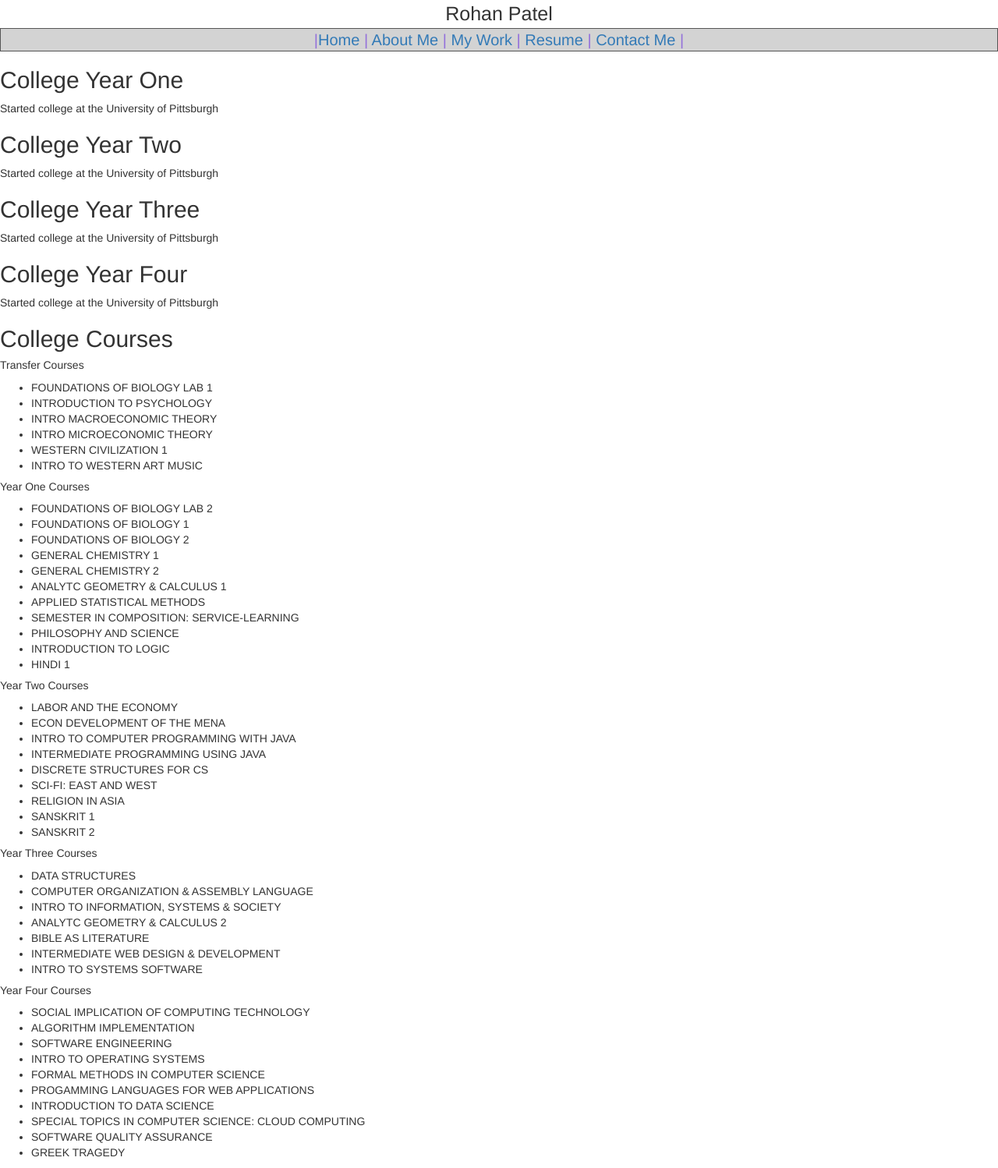
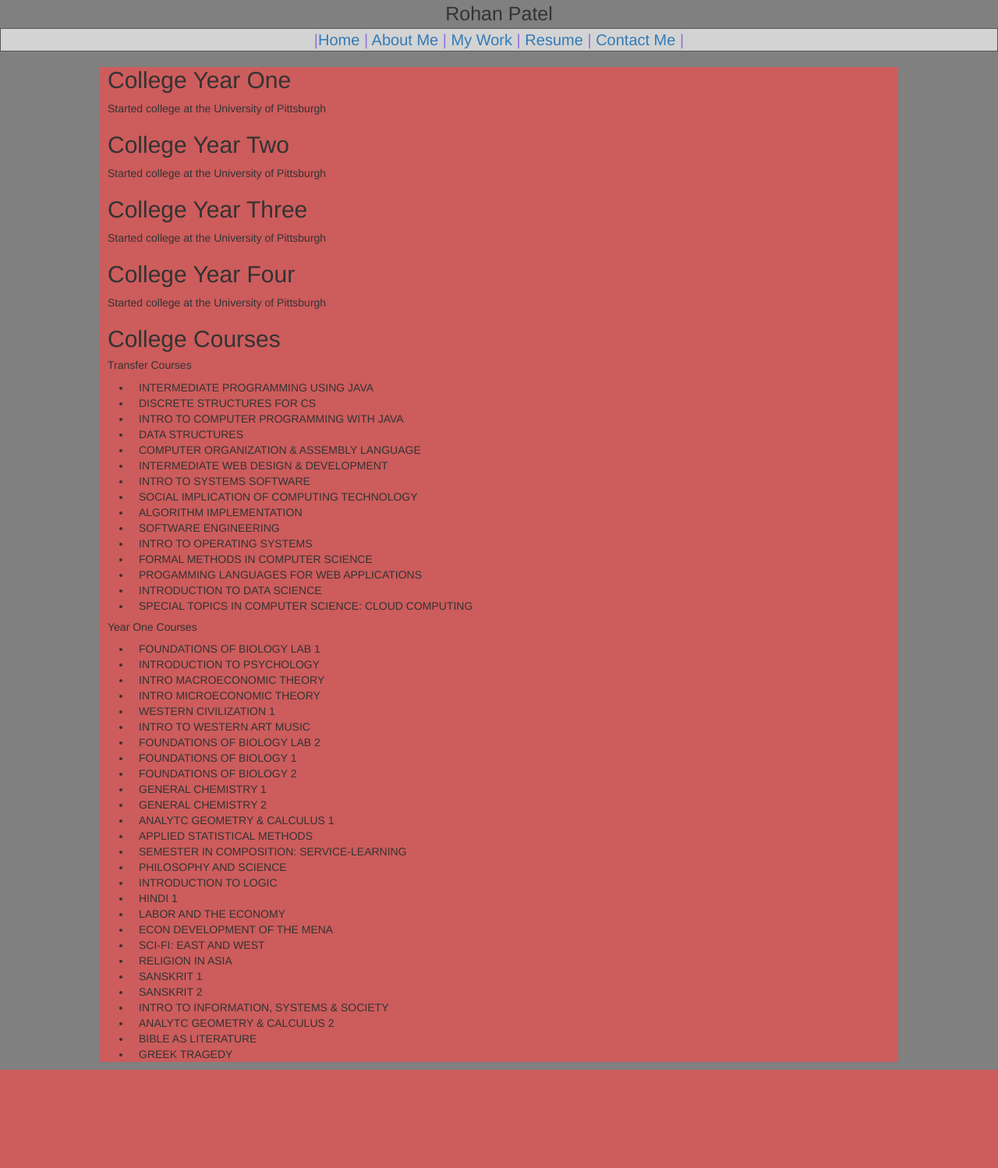
Before and after one commit to patelrohanv/CS-1520-Project, a PHP site: page / in a window 1280 px wide. Shown: the whole page at 78% size. After the commit the page ends 1372 px from the top, so only its background shows below. Run offline with PHP 8.4, Linux system fonts and the light colour scheme; some libraries are stand-ins or nearby versions.

Commit message:
Changed courses

```diff
--- a/css/home.css
+++ b/css/home.css
@@ -1,3 +1,8 @@
+/*Remember
+    #id selector
+    .class selector
+*/
+
 header {
     font-size: 25px;
     text-align: center;
@@ -11,5 +16,13 @@ nav {
     background-color: lightgrey;
 }
 
+.mainContent {
+    background-color: indianred;
+    margin-right: 10%;
+    margin-left: 10%;
+    text-indent: 10px;
+}
 
-/*Selector for id is #*/
+body {
+    background-color: grey;
+}
--- a/index.html
+++ b/index.html
@@ -19,28 +19,28 @@
             <a href="pages/contact.html">Contact Me</a> |
         </nav>
 
-        <div>
+        <div class="mainContent">
             <div>
                 <h2 id="yearOneContainer">College Year One</h2>
-                <div data-role="collapsible" class="yearOne">
+                <div data-role="collapsible" id="yearOne">
                     <p> Started college at the University of Pittsburgh</p>
                 </div>
             </div>
             <div>
                 <h2 id="yearTwoContainer">College Year Two</h2>
-                <div data-role="collapsible" class="yearTwo">
+                <div data-role="collapsible" id="yearTwo">
                     <p> Started college at the University of Pittsburgh</p>
                 </div>
             </div>
             <div>
                 <h2 id="yearThreeContainer">College Year Three</h2>
-                <div data-role="collapsible" class="yearThree">
+                <div data-role="collapsible" id="yearThree">
                     <p> Started college at the University of Pittsburgh</p>
                 </div>
             </div>
             <div>
                 <h2 id="yearFourContainer">College Year Four</h2>
-                <div data-role="collapsible" class="yearFour">
+                <div data-role="collapsible" id="yearFour">
                     <p> Started college at the University of Pittsburgh</p>
                 </div>
             </div>
@@ -48,19 +48,34 @@
                 <h2 id="courseContainer">College Courses</h2>
                 <div data-role="collapsible" id="courses">
                     <div>
-                        <h5 id="yearFourContainer">Transfer Courses</h5>
-                        <ul>
+                        <h5 id="cs_courses">Transfer Courses</h5>
+                        <ul id="cs_list">
+                            <li>INTERMEDIATE PROGRAMMING USING JAVA</li>
+                            <li>DISCRETE STRUCTURES FOR CS</li>
+                            <li>INTRO TO COMPUTER PROGRAMMING WITH JAVA</li>
+                            <li>DATA STRUCTURES</li>
+                            <li>COMPUTER ORGANIZATION & ASSEMBLY LANGUAGE</li>
+                            <li>INTERMEDIATE WEB DESIGN & DEVELOPMENT</li>
+                            <li>INTRO TO SYSTEMS SOFTWARE</li>
+                            <li>SOCIAL IMPLICATION OF COMPUTING TECHNOLOGY</li>
+                            <li>ALGORITHM IMPLEMENTATION</li>
+                            <li>SOFTWARE ENGINEERING</li>
+                            <li>INTRO TO OPERATING SYSTEMS</li>
+                            <li>FORMAL METHODS IN COMPUTER SCIENCE</li>
+                            <li>PROGAMMING LANGUAGES FOR WEB APPLICATIONS</li>
+                            <li>INTRODUCTION TO DATA SCIENCE</li>
+                            <li>SPECIAL TOPICS IN COMPUTER SCIENCE: CLOUD COMPUTING</li>
+                        </ul>
+                    </div>
+                    <div>
+                        <h5 id="other_coureses">Year One Courses</h5>
+                        <ul id="other_list">
                             <li>FOUNDATIONS OF BIOLOGY LAB 1</li>
                             <li>INTRODUCTION TO PSYCHOLOGY</li>
                             <li>INTRO MACROECONOMIC THEORY</li>
                             <li>INTRO MICROECONOMIC THEORY</li>
                             <li>WESTERN CIVILIZATION 1</li>
                             <li>INTRO TO WESTERN ART MUSIC</li>
-                        </ul>
-                    </div>
-                    <div>
-                        <h5 id="yearFourContainer">Year One Courses</h5>
-                        <ul>
                             <li>FOUNDATIONS OF BIOLOGY LAB 2</li>
                             <li>FOUNDATIONS OF BIOLOGY 1</li>
                             <li>FOUNDATIONS OF BIOLOGY 2</li>
@@ -72,46 +87,15 @@
                             <li>PHILOSOPHY AND SCIENCE</li>
                             <li>INTRODUCTION TO LOGIC</li>
                             <li>HINDI 1</li>
-                        </ul>
-                    </div>
-                    <div>
-                        <h5 id="yearTwoContainer">Year Two Courses</h5>
-                        <ul>
                             <li>LABOR AND THE ECONOMY</li>
                             <li>ECON DEVELOPMENT OF THE MENA</li>
-                            <li>INTRO TO COMPUTER PROGRAMMING WITH JAVA</li>
-                            <li>INTERMEDIATE PROGRAMMING USING JAVA</li>
-                            <li>DISCRETE STRUCTURES FOR CS</li>
                             <li>SCI-FI: EAST AND WEST</li>
                             <li>RELIGION IN ASIA</li>
                             <li>SANSKRIT 1</li>
                             <li>SANSKRIT 2</li>
-                        </ul>
-                    </div>
-                    <div>
-                        <h5 id="yearThreeContainer">Year Three Courses</h5>
-                        <ul>
-                            <li>DATA STRUCTURES</li>
-                            <li>COMPUTER ORGANIZATION & ASSEMBLY LANGUAGE</li>
                             <li>INTRO TO INFORMATION, SYSTEMS & SOCIETY</li>
                             <li>ANALYTC GEOMETRY & CALCULUS 2</li>
                             <li>BIBLE AS LITERATURE</li>
-                            <li>INTERMEDIATE WEB DESIGN & DEVELOPMENT</li>
-                            <li>INTRO TO SYSTEMS SOFTWARE</li>
-                        </ul>
-                    </div>
-                    <div>
-                        <h5 id="yearFourContainer">Year Four Courses</h5>
-                        <ul>
-                            <li>SOCIAL IMPLICATION OF COMPUTING TECHNOLOGY</li>
-                            <li>ALGORITHM IMPLEMENTATION</li>
-                            <li>SOFTWARE ENGINEERING</li>
-                            <li>INTRO TO OPERATING SYSTEMS</li>
-                            <li>FORMAL METHODS IN COMPUTER SCIENCE</li>
-                            <li>PROGAMMING LANGUAGES FOR WEB APPLICATIONS</li>
-                            <li>INTRODUCTION TO DATA SCIENCE</li>
-                            <li>SPECIAL TOPICS IN COMPUTER SCIENCE: CLOUD COMPUTING</li>
-                            <li>SOFTWARE QUALITY ASSURANCE</li>
                             <li>GREEK TRAGEDY</li>
                         </ul>
                     </div>
--- a/js/home.js
+++ b/js/home.js
@@ -5,26 +5,36 @@
 */
 $(function() {
     $("#yearOneContainer").click(function() {
-        $(".yearOne").slideToggle();
+        $("#yearOne").slideToggle();
     });
 });
 $(function() {
     $("#yearTwoContainer").click(function() {
-        $(".yearTwo").slideToggle();
+        $("#yearTwo").slideToggle();
     });
 });
 $(function() {
     $("#yearThreeContainer").click(function() {
-        $(".yearThree").slideToggle();
+        $("#yearThree").slideToggle();
     });
 });
 $(function() {
     $("#yearFourContainer").click(function() {
-        $(".yearFour").slideToggle();
+        $("#yearFour").slideToggle();
     });
 });
 $(function() {
     $("#courseContainer").click(function() {
-        $(".courses").slideToggle();
+        $("#courses").slideToggle();
     });
 });
+$(function() {
+    $("#cs_coureses").click(function() {
+        $("#cs_list").slideToggle();
+    });
+});
+$(function() {
+    $("#other_courses").click(function() {
+        $("#other_list").slideToggle();
+    });
+});
```
